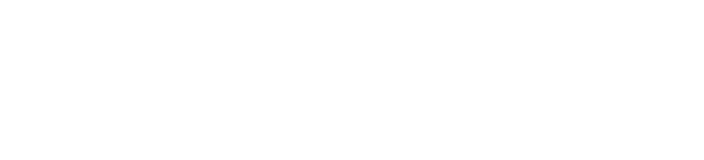
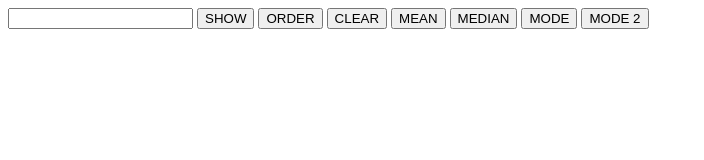
Before and after one commit to VitorAntonioMezzalira/Beginnners-Projects, a plain HTML site: page 09_Mean, Median, and Mode.html in a window 1280 px wide. Shown: the whole page, without its empty margins (0-704 px from the left). Drawn offline with Linux system fonts and the light colour scheme.

Commit message:
Mean, Median, and Mode 100%

```diff
--- a/09_Mean, Median, and Mode.html
+++ b/09_Mean, Median, and Mode.html
@@ -0,0 +1,148 @@
+<!DOCTYPE html>
+<html lang="en">
+<head>
+    <meta charset="UTF-8">
+    <meta name="viewport" content="width=device-width, initial-scale=1.0">
+    <title>Mean Media, and Mode</title>
+</head>
+<body>
+
+    <div>
+
+        <input type="number" id="input" onkeypress="send(event)">
+        <button onclick="show()">SHOW</button>
+        <button onclick="order()">ORDER</button>
+        <button onclick="clean()">CLEAR</button>
+        <button onclick="findMean()">MEAN</button>
+        <button onclick="findMedian()">MEDIAN</button>
+        <button onclick="findMode2()">MODE</button>
+        <button onclick="findMode()">MODE 2</button>
+
+    </div>
+
+    <div id="demo"></div>
+
+<script>
+
+    var num = []
+    var i = 0
+    var j = 0
+    var demo = document.getElementById("demo")
+    var input = document.getElementById("input")
+
+
+    // add item when event == 13(enter)
+    function send(event) {
+        var x = event.keyCode
+        if ((x == "13") && (input.value != "")) {
+            num[i] = Number(input.value)
+            //demo.innerHTML = typeof(num[i])
+            input.value = ""
+            i += 1
+        }
+    }
+
+    // show items
+    function show() {
+        text = "<ul>"
+        for(j = 0; j < num.length; j++) {
+            text += "<li>" + j + " - " + num[j] + "</li>"
+        }
+        text += "</ul>"
+        demo.innerHTML = text
+    }
+
+    // clear the list
+    function clean() {
+        num = []
+        i = 0
+    }
+
+    // order the list
+    function order() {
+            var i = 0
+            var j = 0
+            for(i = 0; i < num.length; i++) {
+                var lower = num[i] // menor valor
+                var lowerPosition = i // localização do menor valor
+                var aux // variável auxiliar
+                for(j = (i+1); j < num.length; j++) {
+                    if(lower > num[j]) {
+                        lower = num[j]
+                        lowerPosition = j
+                    }
+                }
+                    aux = num[i]
+                    num[i] = num[lowerPosition]
+                    num[lowerPosition] = aux
+            }
+        }
+    // find and show mean
+    function findMean() {
+        var mean
+        var tot = 0
+        for(j = 0; j < num.length; j++) {
+            var tot
+            tot += num[j]
+        }
+        mean = tot/num.length
+        demo.innerHTML = mean
+    }
+
+    // find median
+    function findMedian() {
+        if ((num.length%2) == 1 ) {
+            // find in a odd array
+            var medianLocation = Math.floor((num.length)/2)
+            demo.innerHTML = num[medianLocation]
+        } else {
+            // find in a pair array
+            var up = (num.length)/2
+            var down = up - 1
+            demo.innerHTML = num[down] + " - " + num[up]
+        }
+    }
+
+    // find mode
+    function findMode() {
+        var j = 0
+        var k = 0
+        var mode = []
+        while (j < num.length) {
+
+            if(num[j] == num[j+1]) {
+                mode[k] = num[j]
+                k++
+                j++
+            } else {
+                j++
+            }
+        }
+
+        demo.innerHTML = mode
+    }
+
+    function findMode2() {
+        var repet = 1;
+        var greatRepet = 1;
+        var greatModa = num[0];
+        var moda = num[0];
+        for(i = 1; i < num.length; i++) {
+
+            if (num[i-1] !== num[i]) {
+                if (repet > greatRepet) {
+                    greatRepet = repet
+                    greatModa = moda
+                }
+                repet = 0
+                moda = num[i]
+            }
+            repet++
+        }
+        demo.innerHTML = greatModa
+    }
+
+</script>
+
+</body>
+</html>
```
Also changed, not shown: 09.1_test.html (+4 -0 lines), 09.2_test.html (added, +81 -0 lines), 09.3_test.html (added, +50 -0 lines).
